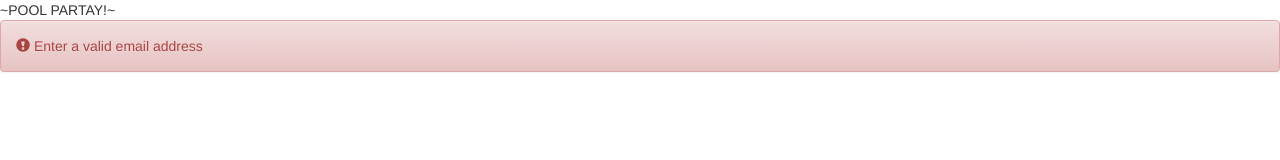
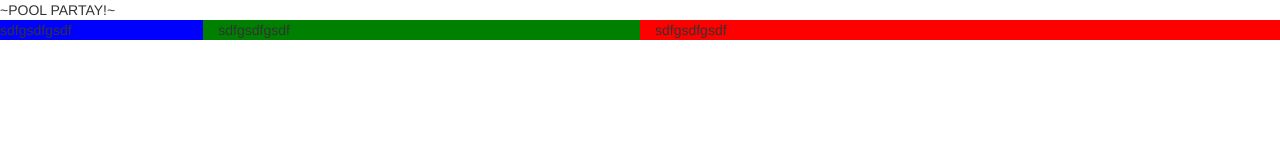
Before and after one commit to spencer-shadley/austinparks, a website: page index.html in a window 1280 px wide. Drawn offline with nearby package versions, Linux system fonts and the light colour scheme.

Commit message:
added columns

```diff
--- a/index.html
+++ b/index.html
@@ -16,15 +16,13 @@
 
 	<!-- Latest JQuery -->
 	<script src="https://ajax.googleapis.com/ajax/libs/jquery/1.12.0/jquery.min.js"></script>
-
-
 </head>
 <body
 	<h1>~POOL PARTAY!~</h1>
-	<div class="alert alert-danger" role="alert">
-		<span class="glyphicon glyphicon-exclamation-sign" aria-hidden="true"></span>
-		<span class="sr-only">Error:</span>
-		Enter a valid email address
+	<div class="row">
+		<div class="col-sm-12 col-lg-2" id="list-col" style="background-color: blue">sdfgsdfgsdf</div>
+		<div class="col-sm-12 col-lg-4" id="info-col" style="background-color: green">sdfgsdfgsdf</div>
+		<div class="col-sm-12 col-lg-6" id="map-col" style="background-color: red">sdfgsdfgsdf</div>
 	</div>
 </body>
 </html>
```
